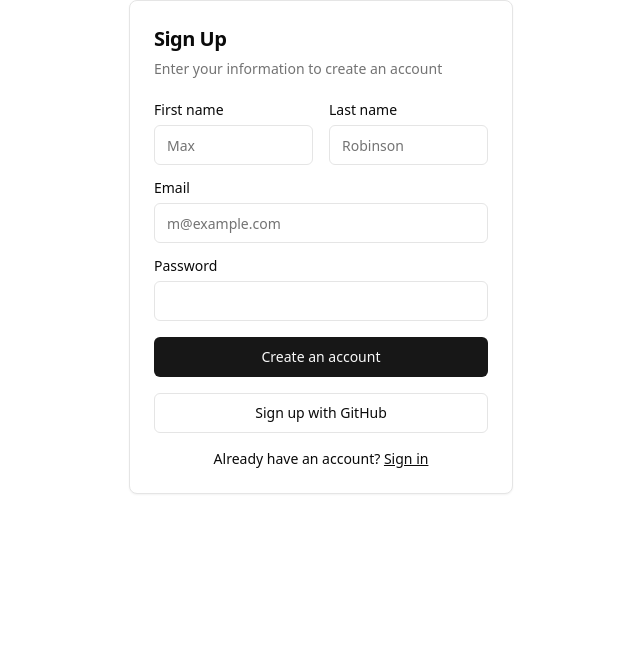
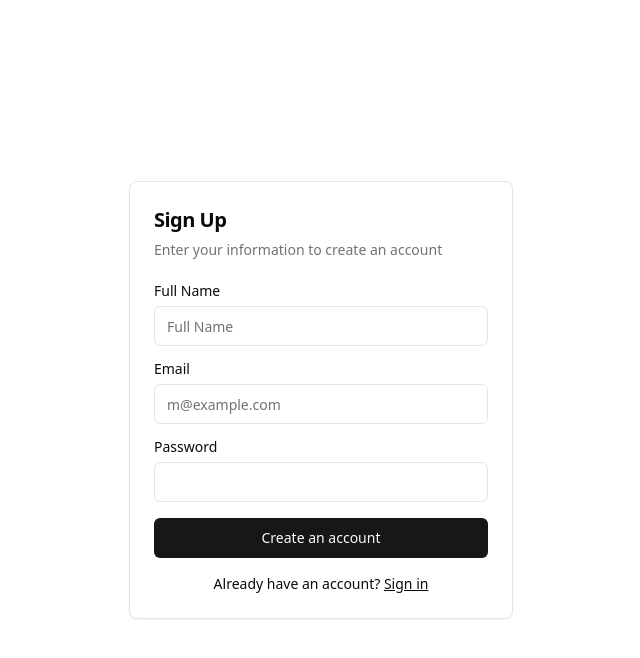
Before and after one commit to mawmfoziayaseen/E-commerce-website, a React (Vite) app in the folder frontend/: page /register in a window 1280 px wide. Shown: the top 658 px of the page, without its empty margins (319-959 px from the left). Built offline with nearby package versions, Linux system fonts and the light colour scheme.

Commit message:
Register form making

```diff
--- a/frontend/src/pages/RegisterPage.jsx
+++ b/frontend/src/pages/RegisterPage.jsx
@@ -13,7 +13,8 @@ import { Label } from "@/components/ui/label"
 
 export default function RegisterPage() {
   return (
-    <Card className="mx-auto max-w-sm">
+   <div className ="h-screen flex justify-center items-center  ">
+     <Card className="w-full max-w-sm ">
       <CardHeader>
         <CardTitle className="text-xl">Sign Up</CardTitle>
         <CardDescription>
@@ -22,15 +23,9 @@ export default function RegisterPage() {
       </CardHeader>
       <CardContent>
         <div className="grid gap-4">
-          <div className="grid grid-cols-2 gap-4">
-            <div className="grid gap-2">
-              <Label htmlFor="first-name">First name</Label>
-              <Input id="first-name" placeholder="Max" required />
-            </div>
-            <div className="grid gap-2">
-              <Label htmlFor="last-name">Last name</Label>
-              <Input id="last-name" placeholder="Robinson" required />
-            </div>
+          <div className="grid gap-2">
+            <Label htmlFor="full-name">Full Name</Label>
+            <Input id="full-name" placeholder="Full Name" required />
           </div>
           <div className="grid gap-2">
             <Label htmlFor="email">Email</Label>
@@ -48,11 +43,9 @@ export default function RegisterPage() {
           <Button type="submit" className="w-full">
             Create an account
           </Button>
-          <Button variant="outline" className="w-full">
-            Sign up with GitHub
-          </Button>
+
         </div>
-        <div className="mt-4 text-center text-sm">
+        <div className="mt-4 text-sm text-center">
           Already have an account?{" "}
           <Link href="#" className="underline">
             Sign in
@@ -60,5 +53,6 @@ export default function RegisterPage() {
         </div>
       </CardContent>
     </Card>
+   </div>
   )
 }
```
